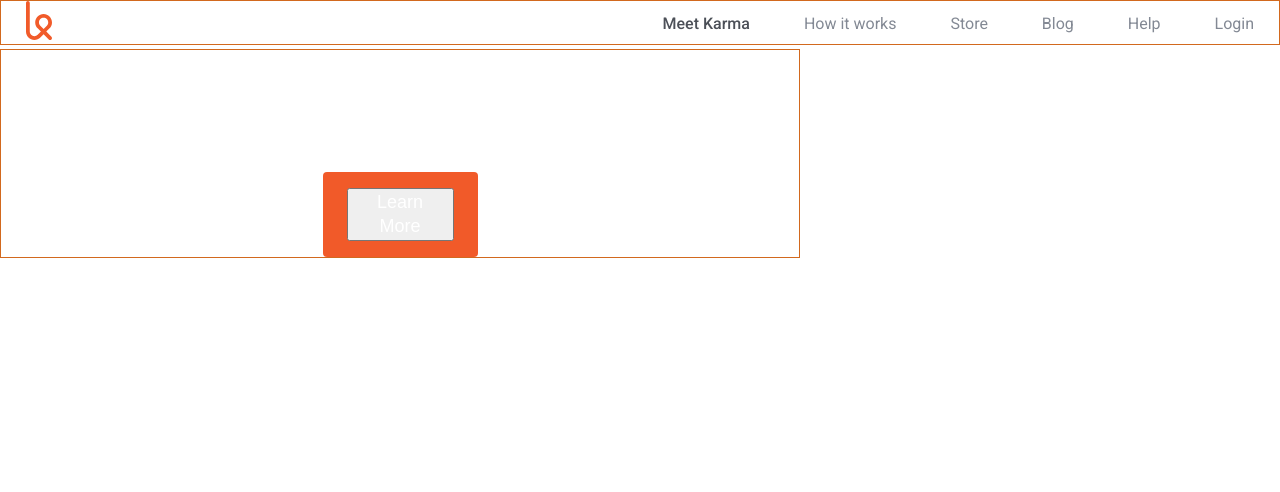
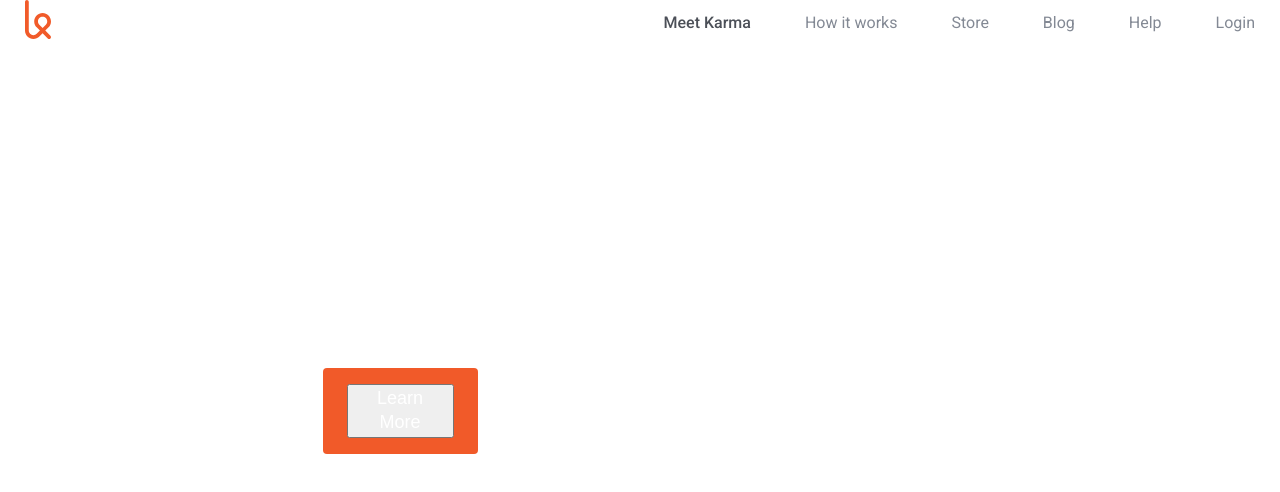
Before and after one commit to eapeterson/startup-landing-page-clone, a plain HTML site: page index.html in a window 1280 px wide. Drawn offline with Linux system fonts and the light colour scheme.

Commit message:
Tenth commit

```diff
--- a/css/style.css
+++ b/css/style.css
@@ -433,9 +433,7 @@ th {
   padding: 0;
 }
 
-div {
-  border: 1px solid Chocolate;
-}
+
 
 /*Navigation Section*/
 
@@ -484,11 +482,20 @@ ul {list-style-type: none;}
   height: 45.938rem;
   overflow: auto;
   width: 800px;
-  text-align: center;
 }
 
 h1, h3 {color: white;
-  font-family: 'Roboto', sans-serif;}
+  font-family: 'Roboto', sans-serif;
+  text-align: center;
+  font-weight: lighter;}
+
+h1 {margin-top: 12.5rem;
+    margin-bottom: -0.75rem;
+    font-size: 3.125rem;
+}
+
+h3 {margin-top: 1.25rem;
+  font-size: 1.563rem}
 
 .buttons {
   text-shadow: none;
```
